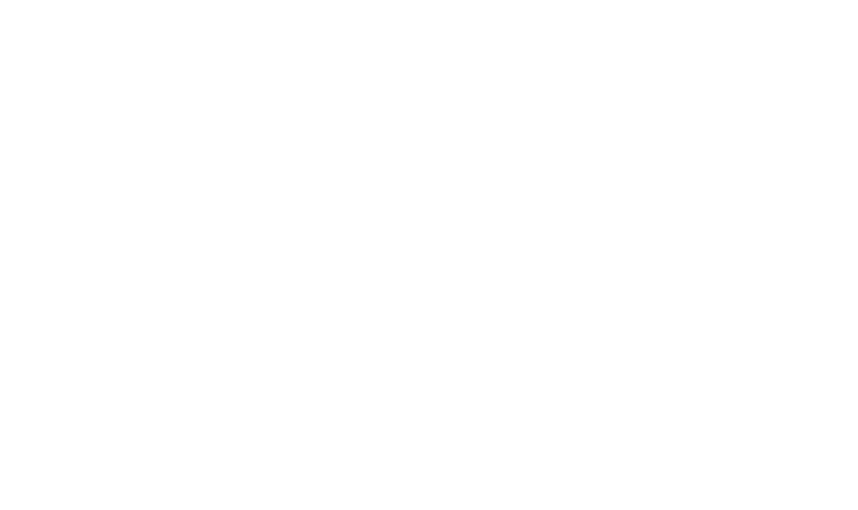
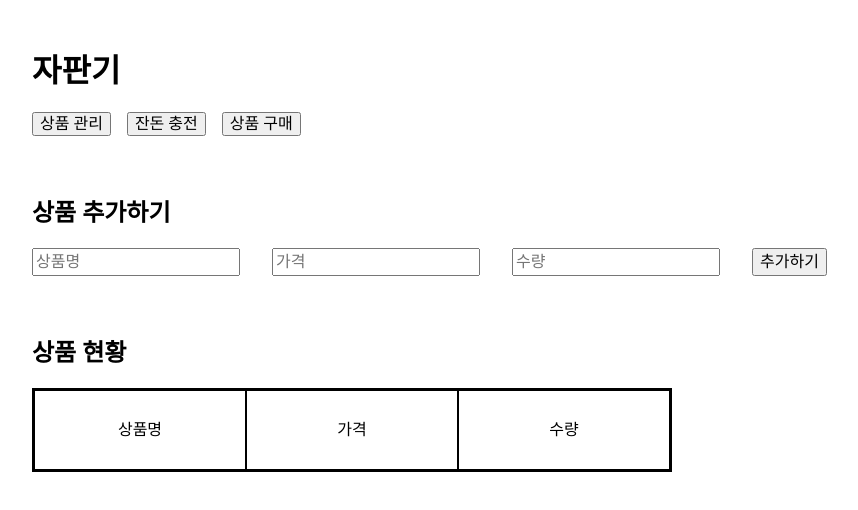
Before and after one commit to sanoopark/spa-vending-machine, a website with bundled scripts: page index.html in a window 1280 px wide. Shown: the whole page, without its empty margins (140-998 px from the left). Built offline with nearby package versions, Linux system fonts and the light colour scheme.

Commit message:
Feat: 상품 현황 추가 구현

```diff
--- a/index.html
+++ b/index.html
@@ -2,10 +2,26 @@
 <html lang="ko">
   <head>
     <meta charset="UTF-8" />
+    <meta http-equiv="X-UA-Compatible" content="IE=edge" />
+    <meta name="viewport" content="width=device-width, initial-scale=1.0" />
     <title>자판기</title>
     <script src="https://cdn.jsdelivr.net/npm/@woowacourse/mission-utils@1.0.1/dist/mission-utils.min.js"></script>
+    <link rel="stylesheet" href="https://cdn.jsdelivr.net/npm/normalize.css@8.0.1/normalize.min.css" />
+    <link rel="stylesheet" href="/styles.css" />
   </head>
   <body>
-    <div id="app"></div>
+    <div id="app">
+      <header class="banner">
+        <h1 class="banner__title">자판기</h1>
+        <ul class="banner__control">
+          <li><button class="change-button" type="button">상품 관리</button></li>
+          <li><button class="change-button" type="button">잔돈 충전</button></li>
+          <li><button class="change-button" type="button">상품 구매</button></li>
+        </ul>
+      </header>
+      <main class="main"></main>
+      <footer class="footer"></footer>
+    </div>
+    <script src="/src/main.mjs" type="module"></script>
   </body>
 </html>
--- a/src/App.mjs
+++ b/src/App.mjs
@@ -1,7 +1,10 @@
 import Component from './core/Component.mjs';
+import Management from './pages/Management.mjs';
 
 export default class App extends Component {
   constructor(props) {
     super(props);
+
+    new Management(this.target, { data: [] });
   }
 }
--- a/src/core/Component.mjs
+++ b/src/core/Component.mjs
@@ -13,14 +13,19 @@ export default class Component {
 
   mounted() {}
 
-  addEvent({ className, eventType, callback }) {
-    this.target.querySelector(className).addEventListener(eventType, callback.bind(this));
+  addEvent({ eventType, selector, callback, element = this.target.querySelector(selector) }) {
+    const children = [...element.querySelectorAll(selector)];
+    const isTarget = target => children.includes(target) || target.closest(selector);
+    element.addEventListener(eventType, event => {
+      if (!isTarget(event.target)) return;
+      callback?.bind(this)(event);
+    });
   }
 
-  setState(addedState) {
+  setState(newState) {
     this.state = {
       ...this.state,
-      ...addedState,
+      ...newState,
     };
     this.render();
     this.setEvent();
--- a/src/main.mjs
+++ b/src/main.mjs
@@ -1,4 +1,4 @@
 import App from './App.mjs';
 
-const $main = document.querySelector('#app');
+const $main = document.querySelector('.main');
 new App($main);
--- /dev/null
+++ b/src/pages/Management.mjs
@@ -0,0 +1,58 @@
+import Component from '../core/Component.mjs';
+import { localStorage } from '../storage.mjs';
+
+export default class Management extends Component {
+  mounted() {
+    const data = localStorage.get('product-status', this.state) || [];
+    this.setState({ data });
+  }
+
+  render() {
+    const { data } = this.state;
+
+    this.target.innerHTML = `
+      <h2>상품 추가하기</h2>
+      <section class="control-layout">
+        <label for="name" class="a11y-hidden">상품명</label>
+        <input type="text" id="name" placeholder="상품명" required />
+        <label for="price" class="a11y-hidden">가격</label>
+        <input type="number" id="price" min="0" placeholder="가격" required />
+        <label for="quantity" class="a11y-hidden">수량</label>
+        <input type="number" id="quantity" min="0" placeholder="수량" required />
+        <button type="button" class="add">추가하기</button>
+      </section>
+      <h2>상품 현황</h2>
+      <section class="three-col-layout">
+        <span>상품명</span>
+        <span>가격</span>
+        <span>수량</span>
+        ${data
+          .map((row, index) =>
+            Object.entries(row)
+              .map(([key, value]) => `<span data-row="${index}" data-type="${key}">${value}</span>`)
+              .join('')
+          )
+          .join('')}
+      </section>
+    `;
+  }
+
+  setEvent() {
+    this.addEvent({ selector: '.add', eventType: 'click', callback: this.handleAddButtonClick });
+  }
+
+  handleAddButtonClick() {
+    const mainElement = this.target;
+    const controlLayout = mainElement.querySelector('.control-layout');
+    const tableElement = mainElement.querySelector('.three-col-layout');
+    const values = [...controlLayout.querySelectorAll('input')].map(target => target.value);
+
+    values.forEach(inputValue => tableElement.insertAdjacentHTML('beforeend', `<span>${inputValue}</span>`));
+
+    this.setState({
+      data: [...this.state.data, { ...values }],
+    });
+
+    localStorage.set('product-status', this.state.data);
+  }
+}
--- /dev/null
+++ b/src/storage.mjs
@@ -0,0 +1,5 @@
+export const localStorage = {
+  get: key => JSON.parse(window.localStorage.getItem(key)),
+  set: (key, value) => window.localStorage.setItem(key, JSON.stringify(value)),
+  remove: key => window.localStorage.removeItem(key),
+};
--- /dev/null
+++ b/styles.css
@@ -0,0 +1,76 @@
+* {
+  outline: 0;
+  box-sizing: border-box;
+}
+
+html {
+  height: 100%;
+}
+
+ul {
+  padding: 0;
+}
+
+li {
+  list-style: none;
+}
+
+.a11y-hidden {
+  position: absolute;
+  width: 1px;
+  height: 1px;
+  margin: -1px;
+  overflow: hidden;
+  clip-path: polygon(0 0, 0 0, 0 0);
+}
+
+#app {
+  width: 100%;
+  max-width: 1000px;
+  height: 100%;
+  margin: 0 auto;
+  padding: 2rem;
+}
+
+.banner {
+  margin-bottom: 4rem;
+}
+
+.banner__control {
+  display: flex;
+}
+
+.banner__control > li {
+  margin-right: 1rem;
+}
+
+.main {
+  height: 100%;
+}
+
+.control-layout {
+  display: flex;
+  margin-bottom: 4rem;
+}
+
+.control-layout > input {
+  margin-right: 2rem;
+  height: 1.8rem;
+}
+
+.three-col-layout {
+  display: grid;
+  grid-template-columns: repeat(3, 1fr);
+  grid-template-rows: repeat(auto-fill, 1fr);
+  max-width: 40rem;
+  min-height: 5rem;
+  border: 2px solid black;
+}
+
+.three-col-layout > span {
+  display: flex;
+  justify-content: center;
+  align-items: center;
+  border: 1px solid black;
+  min-height: 5rem;
+}
```
Also changed, not shown: .prettierrc.json.
